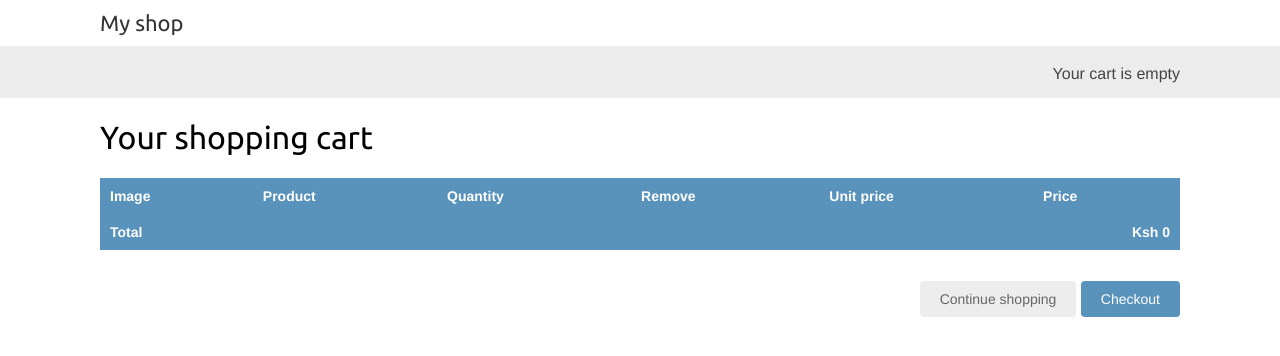
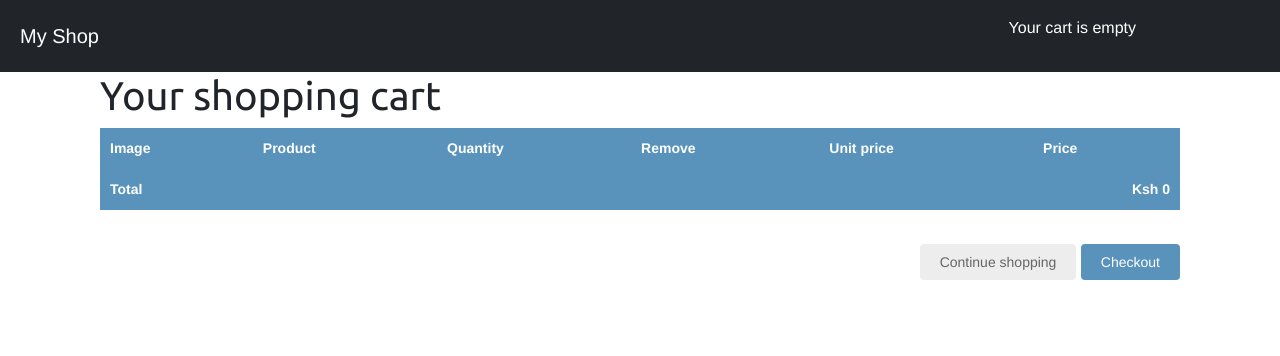
Before and after one commit to Paul-Okello/e-com_shop, a Django app: page /cart/ in a window 1280 px wide. Shown: the top 356 px of the page. Run offline with Django 3.2, Linux system fonts and the light colour scheme.

Commit message:
Final Changes

```diff
--- a/shop/templates/shop/base.html
+++ b/shop/templates/shop/base.html
@@ -4,23 +4,35 @@
   <head>
     <meta charset="utf-8" />
     <title>{% block title %}My shop{% endblock %}</title>
+    <link
+      href="https://cdn.jsdelivr.net/npm/bootstrap@5.0.0-beta3/dist/css/bootstrap.min.css"
+      rel="stylesheet"
+      integrity="sha384-eOJMYsd53ii+scO/bJGFsiCZc+5NDVN2yr8+0RDqr0Ql0h+rP48ckxlpbzKgwra6"
+      crossorigin="anonymous"
+    />
     <link href="{% static 'css/base.css' %}" rel="stylesheet" />
   </head>
 
   <body>
-    <div id="header">
-      <a href="/" class="logo">My shop</a>
-    </div>
-    <div id="subheader">
-      <div class="cart">
-        {% with total_items=cart|length %} {% if total_items > 0 %} Your cart:
-        <a href="{% url 'cart:cart_detail' %}">
-          {{ total_items }} item{{ total_items|pluralize}}, Ksh
-          {{cart.get_total_price}}
-        </a>
-        {% else %} Your cart is empty {% endif %} {% endwith %}
+    <nav class="navbar navbar-expand-lg navbar-dark bg-dark">
+      <div class="container-md m-2 d-flex flex-sm-column flex-md-row">
+        <a class="navbar-brand" href="/">My Shop</a>
+        <p class="small-text text-white d-flex flex-row align-items-center">
+          {% with total_items=cart|length %} {% if total_items > 0 %} Your cart:
+          <a href="{% url 'cart:cart_detail' %}" class="nav-link text-white">
+            {{ total_items }} item{{ total_items|pluralize}}, Ksh
+            {{cart.get_total_price}}
+          </a>
+          {% else %} Your cart is empty {% endif %} {% endwith %}
+        </p>
       </div>
-    </div>
+    </nav>
+
     <div id="content">{% block content %} {% endblock %}</div>
+    <script
+      src="https://cdn.jsdelivr.net/npm/bootstrap@5.0.0-beta3/dist/js/bootstrap.bundle.min.js"
+      integrity="sha384-JEW9xMcG8R+pH31jmWH6WWP0WintQrMb4s7ZOdauHnUtxwoG2vI5DkLtS3qm9Ekf"
+      crossorigin="anonymous"
+    ></script>
   </body>
 </html>
--- a/shop/templates/shop/product/detail.html
+++ b/shop/templates/shop/product/detail.html
@@ -8,12 +8,12 @@
 
     <img src="{% if product.image %} {{ product.image.url }} {% else %} {% static 'img/no_image.png' %} {% endif %} " />
     <h1>{{ product.name }}</h1>
-    <h2>
+    <h2 class="h2">
         <a href="{{ product.category.get_absolute_url }}">
             {{ product.category }}
         </a>
     </h2>
-    <p class="price">${{ product.price }}</p>
+    <p class="price ">Ksh {{ product.price }}</p>
     <form action="{% url "cart:cart_add" product.id %}" method="post">
         {{ cart_product_form }}
         {% csrf_token %}
```
Also changed, not shown: shop/static/css/base.css (line endings or trailing spaces).
